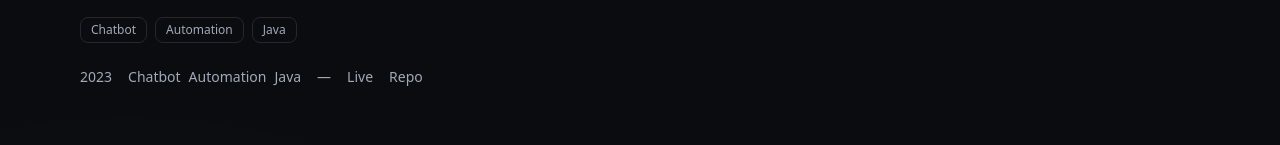
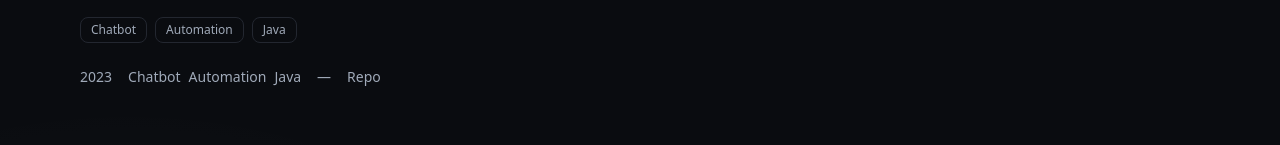
Before and after one commit to soapunny/selected-work, a Next.js app: page /en/projects/facebook-chatbot in a window 1280 px wide. Shown: the part 216-361 px from the top of the page. Built offline with nearby package versions, Linux system fonts and the light colour scheme.

Commit message:
feat: add GitHub and live URL links to projects
- add liveUrl field to Project type
- add github and liveUrl to projects (en/ko)
- update ProjectMeta to render Repo and Live links

```diff
--- a/src/components/projects/ProjectMeta.tsx
+++ b/src/components/projects/ProjectMeta.tsx
@@ -1,10 +1,10 @@
 // src/components/projects/ProjectMeta.tsx
 
-import type { Project } from "@/content/projects/projects"
+import type { Project } from "@/content/projects/types";
 
 type ProjectMetaProps = {
-  project: Project
-}
+  project: Project;
+};
 
 export function ProjectMeta({ project }: ProjectMetaProps) {
   return (
@@ -18,12 +18,27 @@ export function ProjectMeta({ project }: ProjectMetaProps) {
         </span>
       )}
       <span>—</span>
-      <a href="#" className="hover:text-foreground">
-        Live
-      </a>
-      <a href="#" className="hover:text-foreground">
-        Repo
-      </a>
+      {project.liveUrl && (
+        <a
+          href={project.liveUrl}
+          target="_blank"
+          rel="noopener noreferrer"
+          className="hover:text-foreground"
+        >
+          Live
+        </a>
+      )}
+
+      {project.github && (
+        <a
+          href={project.github}
+          target="_blank"
+          rel="noopener noreferrer"
+          className="hover:text-foreground"
+        >
+          Repo
+        </a>
+      )}
     </section>
-  )
+  );
 }
--- a/src/content/projects/projects.en.ts
+++ b/src/content/projects/projects.en.ts
@@ -12,6 +12,7 @@ export const projectsEn: Project[] = [
     tags: ["React", "TypeScript", "TMDB API"],
     featured: false,
     github: "https://github.com/soapunny/streaming-service",
+    liveUrl: "https://d3j1066xoxz7fm.cloudfront.net",
   },
   {
     slug: "pocketquest",
--- a/src/content/projects/projects.ko.ts
+++ b/src/content/projects/projects.ko.ts
@@ -11,6 +11,7 @@ export const projectsKo: Project[] = [
     tags: ["React", "TypeScript", "TMDB API"],
     featured: false,
     github: "https://github.com/soapunny/streaming-service",
+    liveUrl: "https://d3j1066xoxz7fm.cloudfront.net",
   },
   {
     slug: "pocketquest",
--- a/src/content/projects/types.ts
+++ b/src/content/projects/types.ts
@@ -8,4 +8,5 @@ export type Project = {
   tags: string[];
   featured: boolean;
   github?: string;
+  liveUrl?: string;
 };
```
